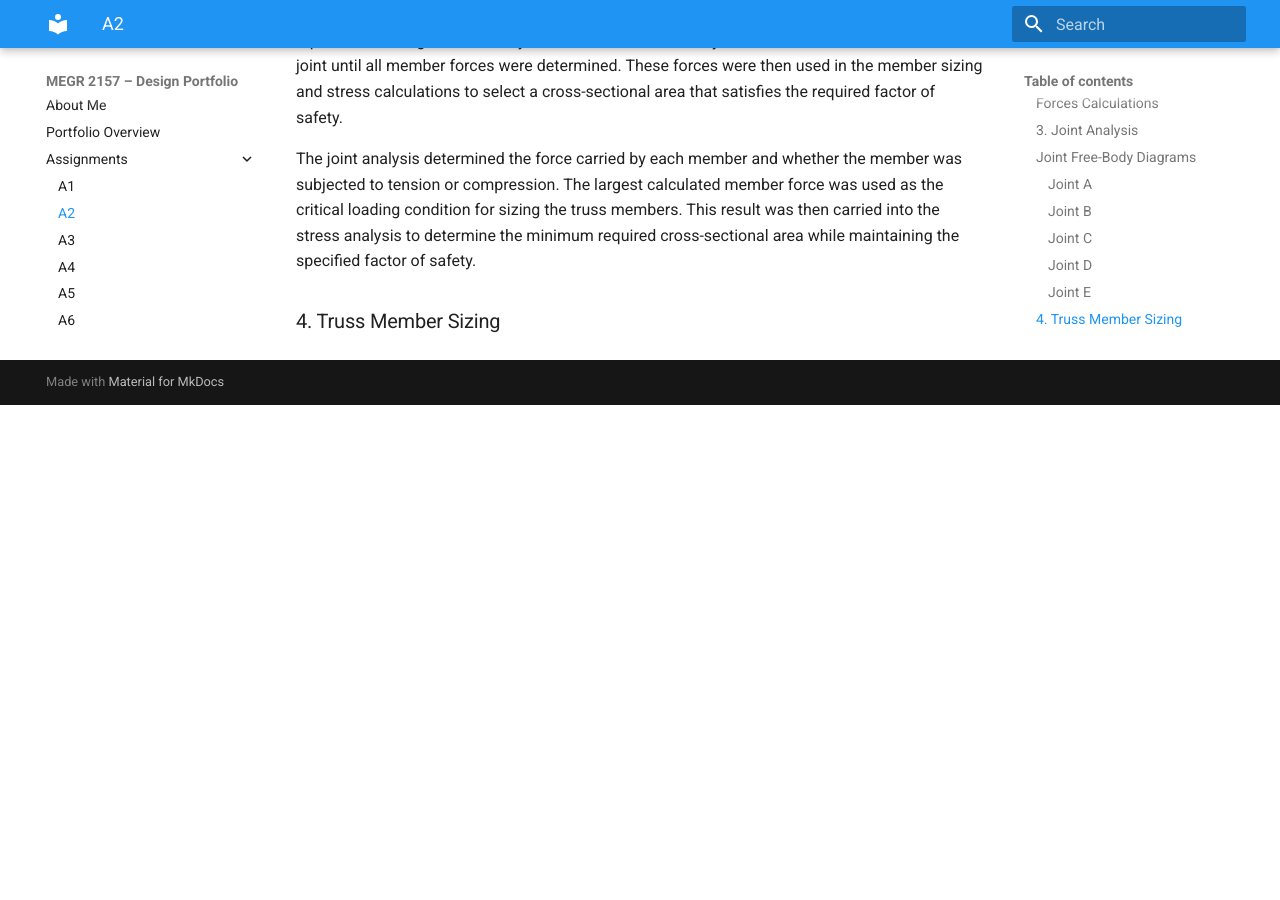
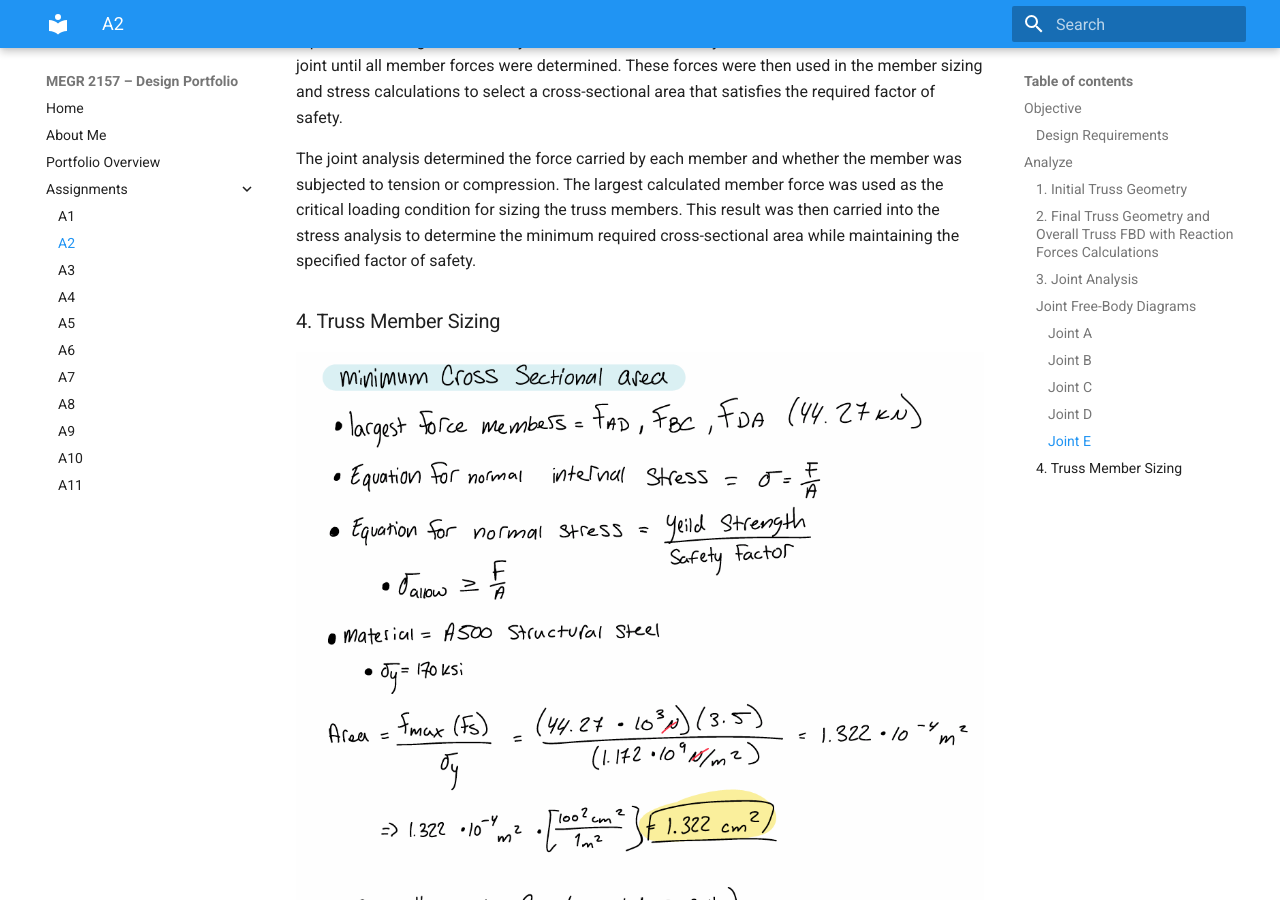
Before and after one commit to rsmith367-ux/design-projects-portfolio, an MkDocs documentation site: the page built from docs/assignments/A02/index.md, in a window 1280 px wide and 900 px high, scrolled down 5380 px. Built offline with MkDocs 1.6.1 and Material for MkDocs 9.7.7, drawn with Linux system fonts in a browser that asks for light colours; before the commit the page ends 5785 px from its top, so only the background shows below that.

Commit message:
Add image for Truss Member Sizing section
Added an image to the Truss Member Sizing section.

```diff
--- a/docs/assignments/A02/index.md
+++ b/docs/assignments/A02/index.md
@@ -75,3 +75,4 @@ Analyzing the joints individually also provided a way to verify that the truss r
 The joint analysis determined the force carried by each member and whether the member was subjected to tension or compression. The largest calculated member force was used as the critical loading condition for sizing the truss members. This result was then carried into the stress analysis to determine the minimum required cross-sectional area while maintaining the specified factor of safety.
 
 ### 4. Truss Member Sizing
+![Math For Truss](TrussMAth.png)
```
